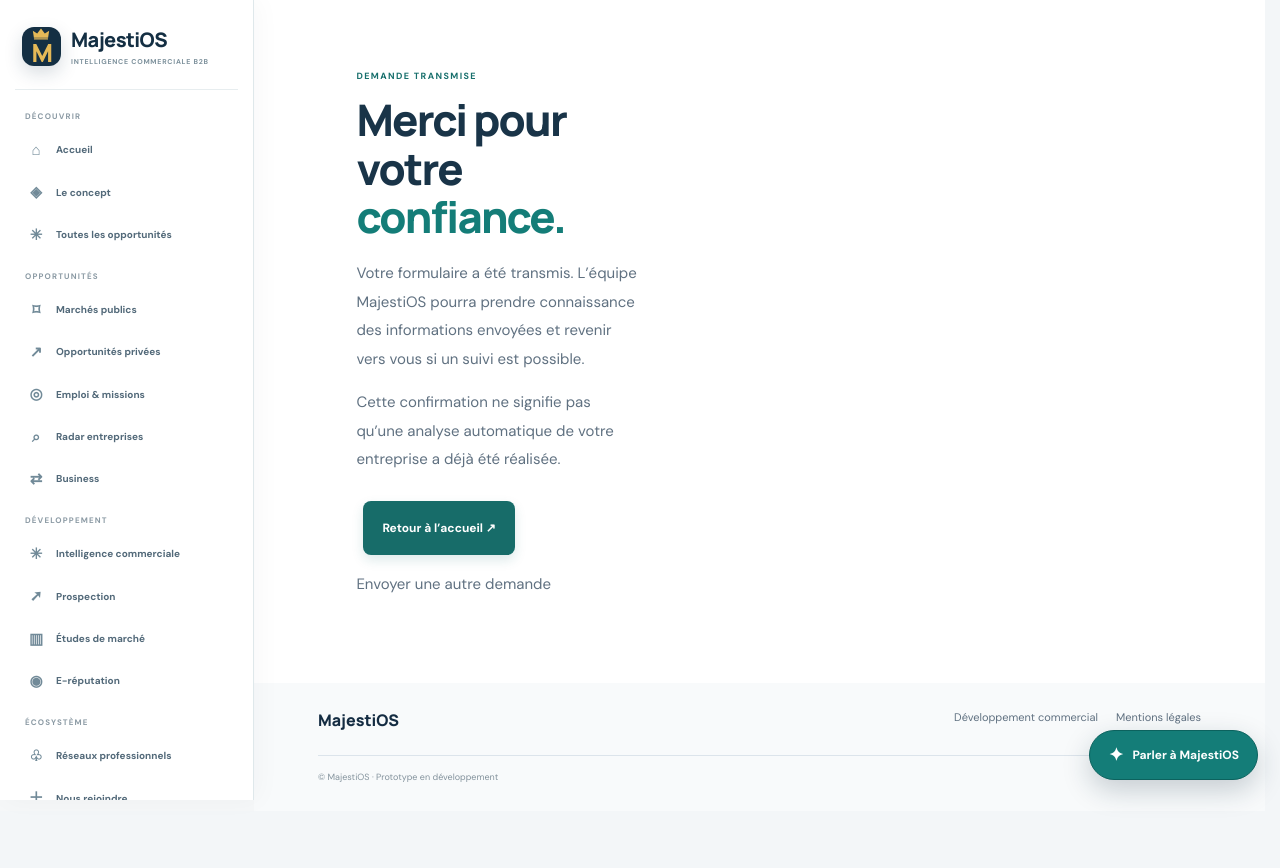
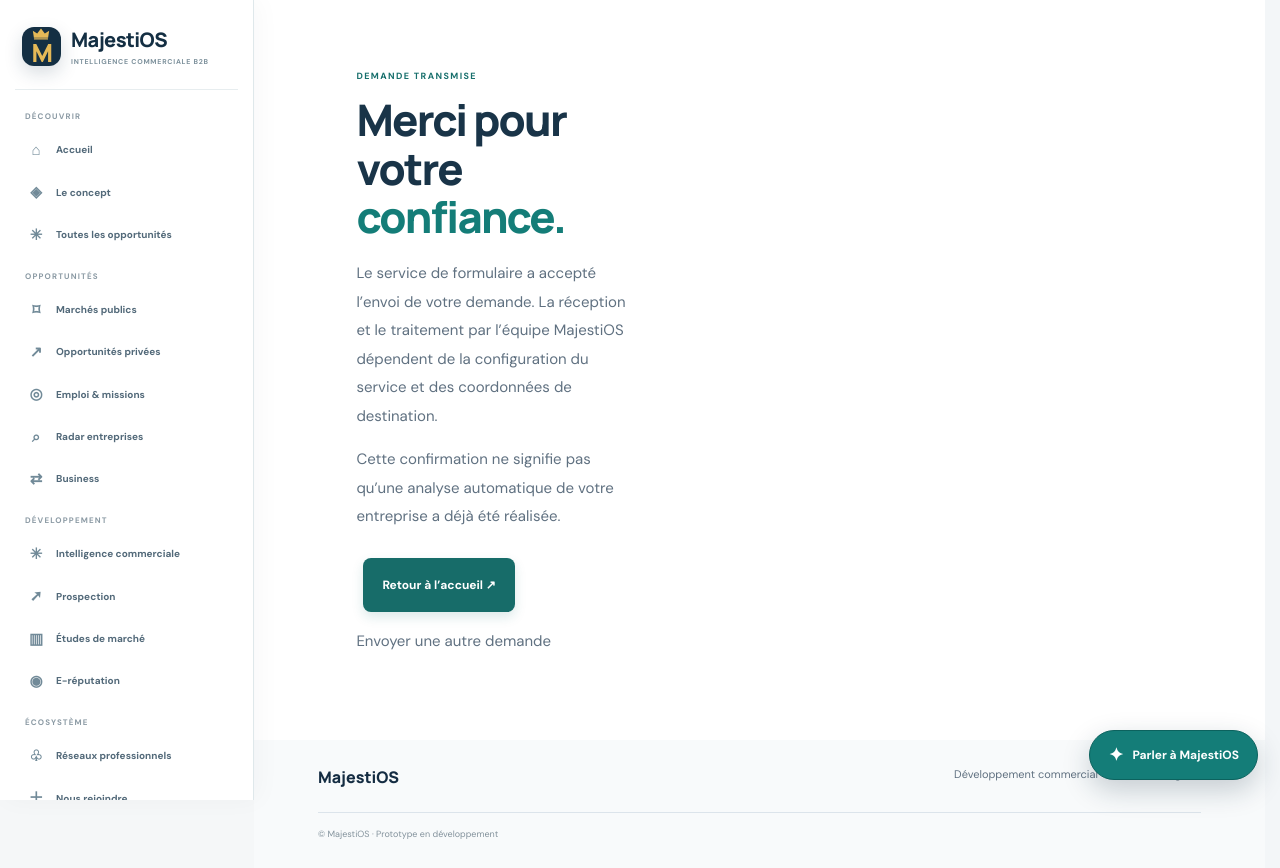
Before and after one commit to Chexpeer/Majestios, a Next.js app: page /merci in a window 1280 px wide. Before the commit the page ends 811 px from the top, so only its background shows below. Built offline with nearby package versions, Linux system fonts and the light colour scheme.

Commit message:
fix(forms): clarify business request confirmation

```diff
--- a/src/app/merci/page.tsx
+++ b/src/app/merci/page.tsx
@@ -13,7 +13,7 @@ export default function MerciPage() {
       <div>
         <span className="section-label">DEMANDE TRANSMISE</span>
         <h1>Merci pour votre <em>confiance.</em></h1>
-        <p>Votre formulaire a été transmis. L’équipe MajestiOS pourra prendre connaissance des informations envoyées et revenir vers vous si un suivi est possible.</p>
+        <p>Le service de formulaire a accepté l’envoi de votre demande. La réception et le traitement par l’équipe MajestiOS dépendent de la configuration du service et des coordonnées de destination.</p>
         <p>Cette confirmation ne signifie pas qu’une analyse automatique de votre entreprise a déjà été réalisée.</p>
         <Link className="search-submit concept-cta" href="/">Retour à l’accueil ↗</Link>
         <p><Link href="/business">Envoyer une autre demande</Link></p>
```
